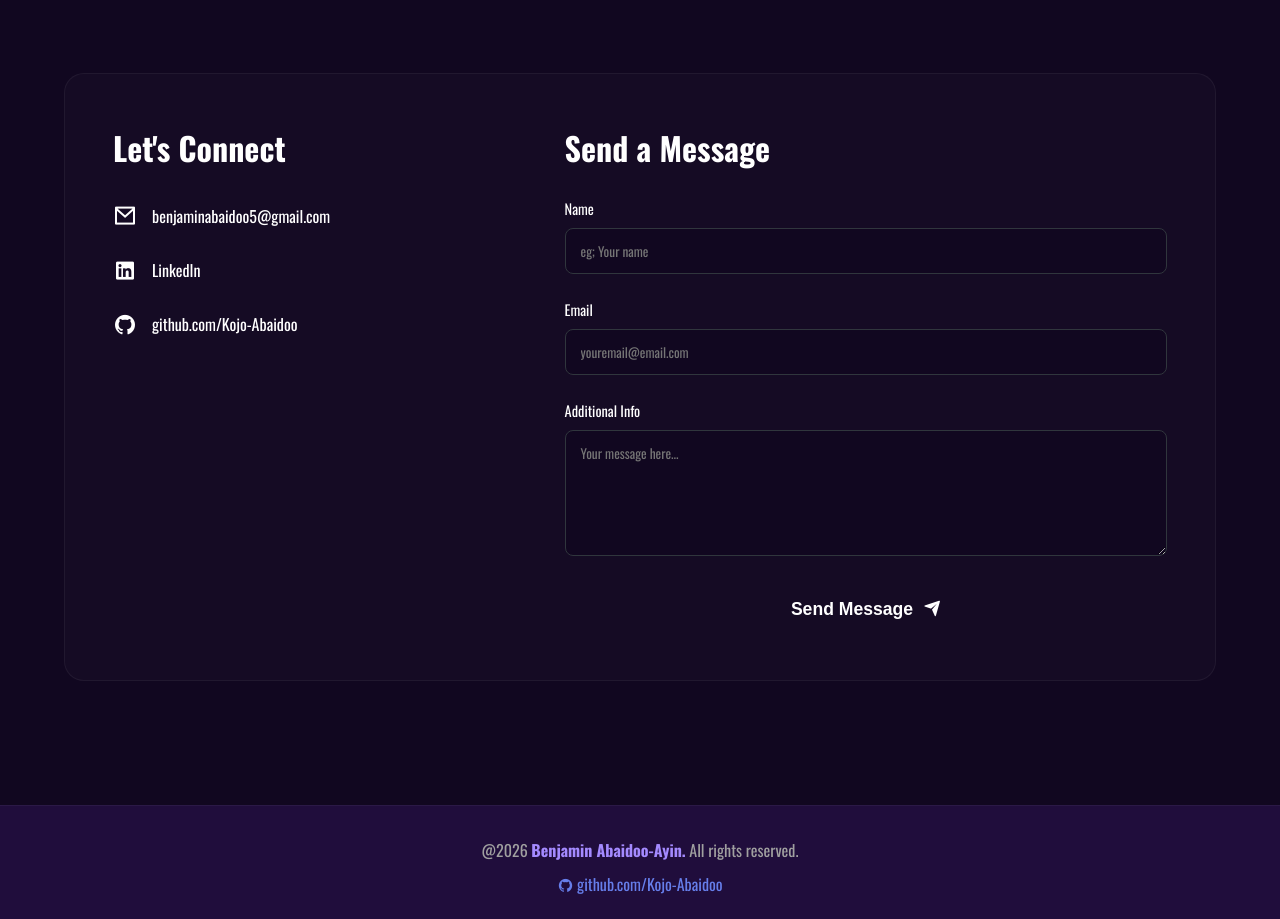
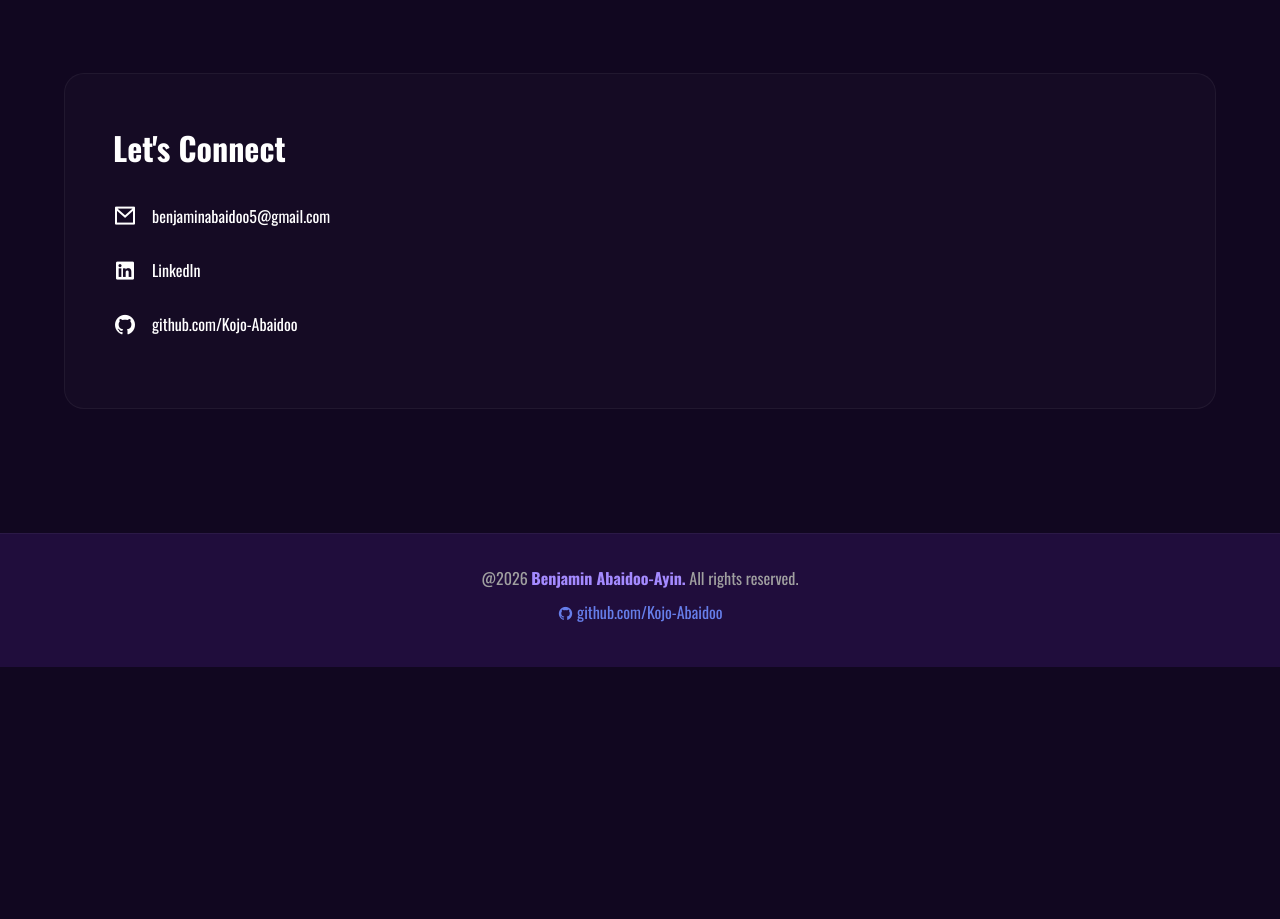
Before and after one commit to Kojo-Abaidoo/My-Portfolio, a plain HTML site: page index.html in a window 1280 px wide. Shown: the part 2200-3119 px from the top of the page. After the commit the page ends 2867 px from the top, so only its background shows below. Drawn offline with nearby package versions, Linux system fonts and the light colour scheme.

Commit message:
Update index.html

```diff
--- a/index.html
+++ b/index.html
@@ -150,25 +150,6 @@
                 <p><i class="ri-linkedin-box-fill"></i><a href="">LinkedIn</a> </p>
                 <p><i class="ri-github-fill"></i> <a href="https://github.com/Kojo-Abaidoo">github.com/Kojo-Abaidoo</a></p>
             </div>
-
-            <div class="contact-form">
-                <h3>Send a Message</h3>
-                <form action="">
-                    <div class="input-group">
-                        <label>Name</label>
-                        <input type="text" placeholder="eg; Your name">
-                    </div>
-                    <div class="input-group">
-                        <label>Email</label>
-                        <input type="email" placeholder="youremail@email.com">
-                    </div>
-                    <div class="input-group">
-                        <label>Additional Info</label>
-                        <textarea cols="30" rows="5" placeholder="Your message here..."></textarea>
-                    </div>
-                    <button type="submit" class="submit-btn">Send Message <i class="ri-send-plane-fill"></i></button>
-                </form>
-            </div>
         </div>
     </div>
 
```
